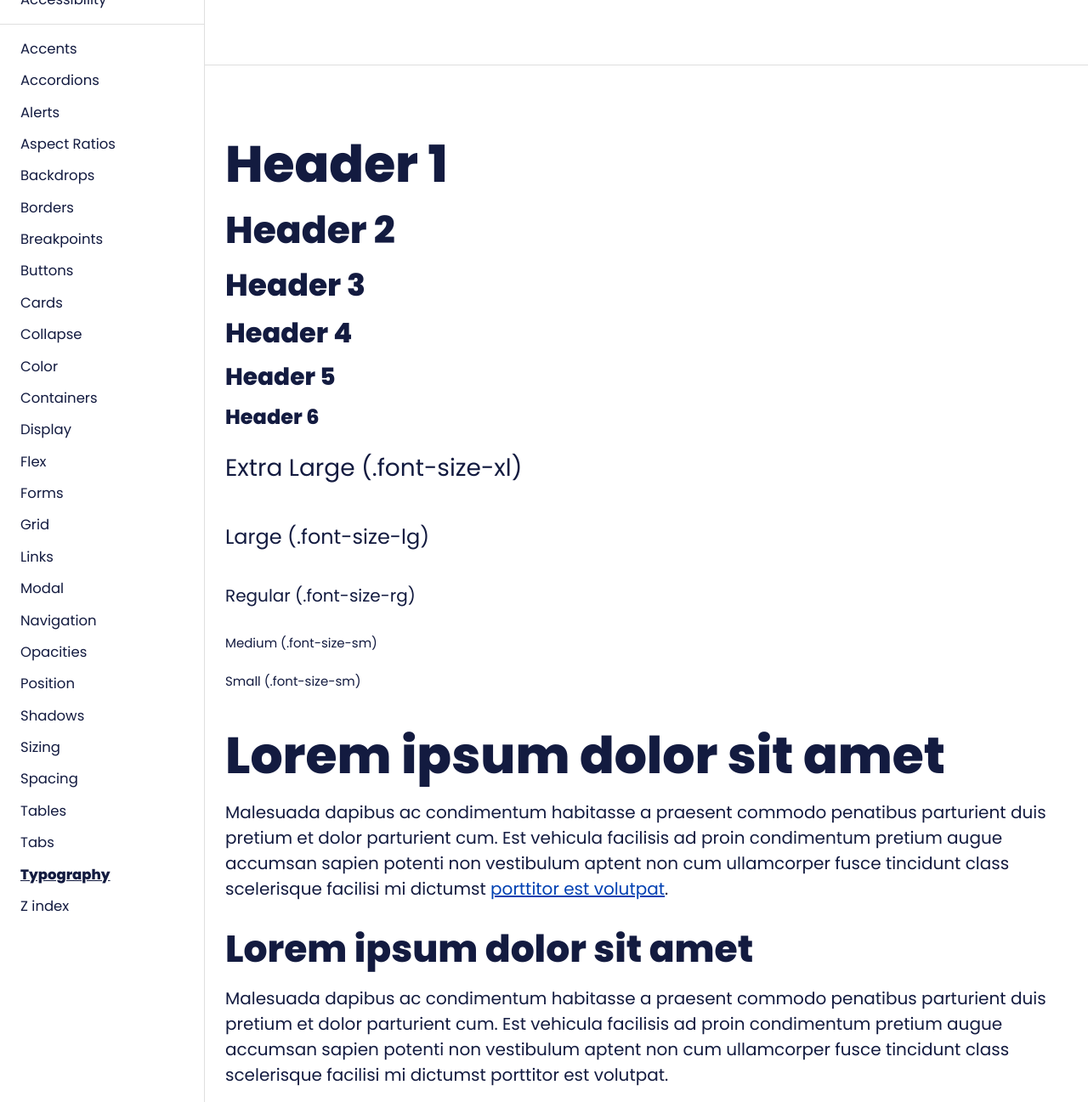
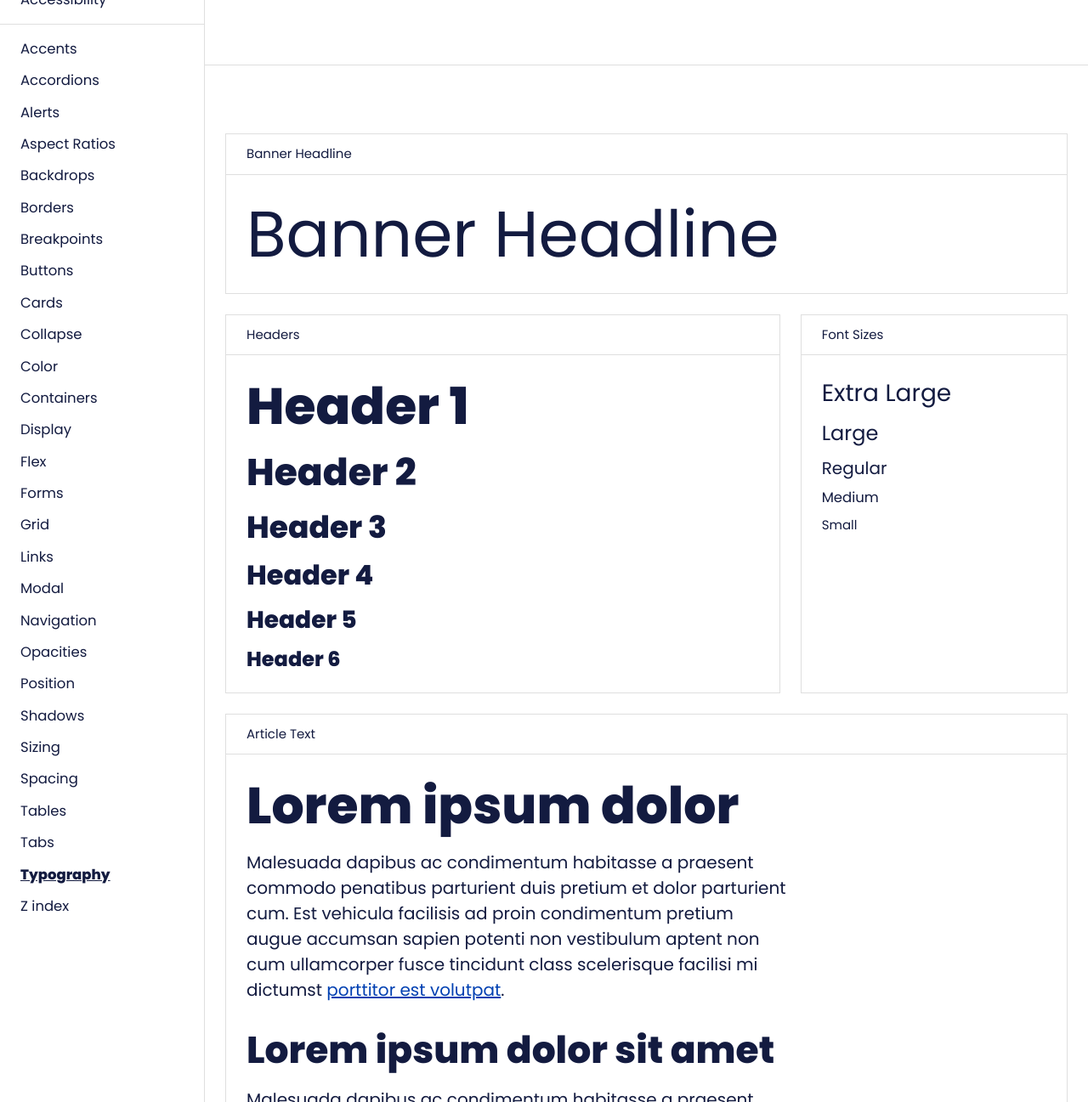
Before and after one commit to cavidano/natura11y-docs, a Jekyll site: the page built from _docs-a-z/typography.html, in a window 1280 px wide and 1400 px high, scrolled down 378 px, cut to the strip 103-1400 px from the top of the window. Shown: the whole strip at 85% size. Built offline with Jekyll 4.4.1, drawn with Linux system fonts in a browser that asks for light colours; some of the changed text lies outside the part shown.

Commit message:
cleaning up typography examples

```diff
--- a/_docs-a-z/typography.html
+++ b/_docs-a-z/typography.html
@@ -7,9 +7,28 @@ backdrop_credit_url: "https://unsplash.com/@randomlies"
 
 <figure class="container medium margin-y-4">
 
-    <div class="grid--gap margin-y-3">
+    <div class="grid grid--gap-3">
 
-        <div class="grid__cell-8--lg text-primary margin-bottom-3 margin-bottom-lg-0">
+        <div class="grid__cell">
+
+            <div class="card border">
+                <div class="card__head border-bottom">
+                    Banner Headline
+                </div>
+                <div class="card__body">
+                    <h1 class="banner-headline">Banner Headline</h1>
+                </div>
+            </div>
+
+        </div>
+
+        <div class="grid__cell grid--cell-8">
+
+            <div class="card border">
+                <div class="card__head border-bottom">
+                    Headers
+                </div>
+                <div class="card__body">
                     <p class="h1">Header 1</p>
                     <p class="h2">Header 2</p>
                     <p class="h3">Header 3</p>
@@ -17,209 +36,87 @@ backdrop_credit_url: "https://unsplash.com/@randomlies"
                     <p class="h5">Header 5</p>
                     <p class="h6">Header 6</p>
                 </div>
-        <!-- .grid__cell -->
-
-        <div class="grid__cell-4--lg">
-            <p class="font-size-xl">Extra Large (.font-size-xl)</p>
-            <p class="font-size-lg">Large (.font-size-lg)</p>
-            <p class="font-size-rg">Regular (.font-size-rg)</p>
-            <p class="font-size-sm">Medium (.font-size-sm)</p>
-            <p class="font-size-sm">Small (.font-size-sm)</p>
             </div>
-        <!-- .grid__cell -->
 
         </div>
-    <!-- .grid -->
 
-</figure>
+        <div class="grid__cell grid--cell-4">
 
-<figure class="container medium margin-y-4">
+            <div class="card border">
+                <div class="card__head border-bottom">
+                    Font Sizes
+                </div>
+                <div class="card__body">
+                    <p class="font-size-xl margin-bottom-1">Extra Large</p>
+                    <p class="font-size-lg margin-bottom-1">Large</p>
+                    <p class="font-size-rg margin-bottom-1">Regular</p>
+                    <p class="font-size-md margin-bottom-1">Medium</p>
+                    <p class="font-size-sm">Small</p>
+                </div>
+            </div>
 
-    <h1>Lorem ipsum dolor sit amet</h1>
+        </div>
+
+        <div class="grid__cell">
+
+            <div class="card border">
+                <div class="card__head border-bottom">
+                    Article Text
+                </div>
+                <div class="card__body">
+                    <div class="narrow margin-left-0">
+
+                    <h1>Lorem ipsum dolor</h1>
 
                     <p>
-        Malesuada dapibus ac condimentum habitasse a praesent commodo
-        penatibus parturient duis
-        pretium
-        et dolor parturient cum. Est vehicula facilisis ad proin condimentum
-        pretium augue
-        accumsan sapien
-        potenti non vestibulum aptent non cum ullamcorper fusce tincidunt
-        class scelerisque
-        facilisi mi
-        dictumst <a href="#1" data-link="external">porttitor est volutpat</a>.
+                        Malesuada dapibus ac condimentum habitasse a praesent commodo penatibus parturient duis pretium
+                        et dolor parturient cum. Est vehicula facilisis ad proin condimentum pretium augue accumsan sapien potenti non vestibulum aptent non cum ullamcorper fusce tincidunt
+                        class scelerisque facilisi mi dictumst <a href="#1" data-link="external">porttitor est volutpat</a>.
                     </p>
 
                     <h2 class="mt-3">Lorem ipsum dolor sit amet</h2>
 
                     <p>
-        Malesuada dapibus ac condimentum habitasse a praesent commodo
-        penatibus parturient duis
-        pretium
-        et dolor parturient cum. Est vehicula facilisis ad proin condimentum
-        pretium augue
-        accumsan sapien
-        potenti non vestibulum aptent non cum ullamcorper fusce tincidunt
-        class scelerisque
-        facilisi mi
-        dictumst porttitor est volutpat.
+                        Malesuada dapibus ac condimentum habitasse a praesent commodo penatibus parturient duis pretium
+                        et dolor parturient cum. Est vehicula facilisis ad proin condimentum pretium augue accumsan sapien potenti non vestibulum aptent non cum ullamcorper fusce tincidunt
+                        class scelerisque facilisi mi dictumst <a href="#1" data-link="external">porttitor est volutpat</a>.
                     </p>
 
                     <p>
-        Malesuada dapibus ac condimentum habitasse a praesent commodo
-        penatibus parturient duis
-        pretium
-        et dolor parturient cum. Est vehicula facilisis ad proin condimentum
-        pretium augue
-        accumsan sapien
-        potenti non vestibulum aptent non cum ullamcorper fusce tincidunt
-        class scelerisque
-        facilisi mi
-        dictumst porttitor est volutpat.
+                        Malesuada dapibus ac condimentum habitasse a praesent commodo penatibus parturient duis pretium
+                        et dolor parturient cum. Est vehicula facilisis ad proin condimentum pretium augue accumsan sapien potenti non vestibulum aptent non cum ullamcorper fusce tincidunt
+                        class scelerisque facilisi mi dictumst <a href="#1" data-link="external">porttitor est volutpat</a>.
                     </p>
 
                     <h3 class="mt-3">Lorem ipsum dolor sit amet</h3>
 
                     <p>
-        Malesuada dapibus ac condimentum habitasse a praesent commodo
-        penatibus parturient duis
-        pretium
-        et dolor parturient cum. Est vehicula facilisis ad proin condimentum
-        pretium augue
-        accumsan
-        sapien
-        potenti non vestibulum aptent non cum ullamcorper fusce tincidunt
-        class scelerisque
-        facilisi mi
-        dictumst porttitor est volutpat.
+                        Malesuada dapibus ac condimentum habitasse a praesent commodo penatibus parturient duis pretium
+                        et dolor parturient cum. Est vehicula facilisis ad proin condimentum pretium augue accumsan sapien potenti non vestibulum aptent non cum ullamcorper fusce tincidunt
+                        class scelerisque facilisi mi dictumst <a href="#1" data-link="external">porttitor est volutpat</a>.
                     </p>
 
                     <h4 class="mt-3">Excepteur sint occaecat</h4>
 
                     <p>
-        Malesuada dapibus ac condimentum habitasse a praesent commodo
-        penatibus parturient duis
-        pretium
-        et dolor parturient cum. Est vehicula facilisis ad proin condimentum
-        pretium augue
-        accumsan
-        sapien potenti non vestibulum aptent non cum ullamcorper fusce
-        tincidunt class
-        scelerisque facilisi mi
-        dictumst porttitor est volutpat.
+                        Malesuada dapibus ac condimentum habitasse a praesent commodo penatibus parturient duis pretium
+                        et dolor parturient cum. Est vehicula facilisis ad proin condimentum pretium augue accumsan sapien potenti non vestibulum aptent non cum ullamcorper fusce tincidunt
+                        class scelerisque facilisi mi dictumst <a href="#1" data-link="external">porttitor est volutpat</a>.
                     </p>
 
                     <h5 class="mt-3">Excepteur sint occaecat</h5>
 
                     <p>
-        Malesuada dapibus ac condimentum habitasse a praesent commodo
-        penatibus parturient duis
-        pretium
-        et dolor parturient cum. Est vehicula facilisis ad proin condimentum
-        pretium augue
-        accumsan
-        sapien potenti non vestibulum aptent non cum ullamcorper fusce
-        tincidunt class
-        scelerisque facilisi mi
-        dictumst porttitor est volutpat.
+                        Malesuada dapibus ac condimentum habitasse a praesent commodo penatibus parturient duis pretium
+                        et dolor parturient cum. Est vehicula facilisis ad proin condimentum pretium augue accumsan sapien potenti non vestibulum aptent non cum ullamcorper fusce tincidunt
+                        class scelerisque facilisi mi dictumst <a href="#1" data-link="external">porttitor est volutpat</a>.
                     </p>
-
-    <div class="accordion-group margin-y-3" role="tablist" id="accordion-01">
-
-        <div class="card">
-
-            <a class="card-header h4 collapse collapsed" id="acc-button-01" data-toggle="collapse"
-                href="#panel-acc-button-01" role="tab" aria-expanded="false" aria-controls="panel-acc-button-01">
-                <span class="title" role="heading" aria-level="2">Accordion
-                    Title</span>
-            </a>
-
-            <div class="collapse" id="panel-acc-button-01" role="tabpanel" aria-labelledby="acc-button-01"
-                data-parent="#accordion-01">
-
-                <div class="card-body">
-                    <p>
-                        Lorem ipsum dolor sit amet consectetur adipisicing
-                        elit. Labore debitis
-                        provident
-                        natus, unde fugit
-                        voluptatibus quia molestias odit deleniti, maxime
-                        tempora quod magni sit
-                        praesentium
-                        ipsam neque
-                        consequatur voluptates.
-                    </p>
+                    </div>
+                </div>
             </div>
 
         </div>
-            <!-- .collapse -->
 
     </div>
-        <!-- .card -->
-
-        <div class="card">
-
-            <a class="card-header h4 collapse collapsed" id="acc-button-02" data-toggle="collapse"
-                href="#panel-acc-button-02" role="tab" aria-expanded="false" aria-controls="panel-acc-button-02">
-                <span class="title" role="heading" aria-level="2">Accordion
-                    Title</span>
-            </a>
-
-            <div class="collapse" id="panel-acc-button-02" role="tabpanel" aria-labelledby="acc-button-02"
-                data-parent="#accordion-01">
-
-                <div class="card-body">
-                    <p>
-                        Lorem ipsum dolor sit amet consectetur adipisicing
-                        elit. Labore debitis
-                        provident
-                        natus, unde fugit
-                        voluptatibus quia molestias odit deleniti, maxime
-                        tempora quod magni sit
-                        praesentium
-                        ipsam neque
-                        consequatur voluptates.
-                    </p>
-                </div>
-
-            </div>
-            <!-- .collapse -->
-
-        </div>
-        <!-- .card -->
-
-        <div class="card">
-
-            <a class="card-header h4 collapse collapsed" id="acc-button-03" data-toggle="collapse"
-                href="#panel-acc-button-03" role="tab" aria-expanded="false" aria-controls="panel-acc-button-03">
-                <span class="title" role="heading" aria-level="2">Accordion
-                    Title</span>
-            </a>
-
-            <div class="collapse" id="panel-acc-button-03" role="tabpanel" aria-labelledby="acc-button-03"
-                data-parent="#accordion-01">
-
-                <div class="card-body">
-                    <p>
-                        Lorem ipsum dolor sit amet consectetur adipisicing
-                        elit. Labore debitis
-                        provident
-                        natus, unde fugit
-                        voluptatibus quia molestias odit deleniti, maxime
-                        tempora quod magni sit
-                        praesentium
-                        ipsam neque
-                        consequatur voluptates.
-                    </p>
-                </div>
-
-            </div>
-            <!-- .collapse -->
-
-        </div>
-        <!-- .card -->
-
-    </div>
-    <!-- .accordion-group -->
 
 </figure>
--- a/src/modules/typography/_style.scss
+++ b/src/modules/typography/_style.scss
@@ -139,7 +139,7 @@ h6, .h6 {
     font-weight: var(--body-font-weight-bold);
     line-height: var(--header-line-height);
 
-    &:not(.accordion__button):not(.alert__title){
+    &:not(.accordion__button):not(.alert__title):not(:last-child){
         margin-bottom: var(--spacer-2);
     }
 }
```
Also changed, not shown: dist/css/natura11y_docs.css. Lines whose indentation alone changed are shown as unchanged.
